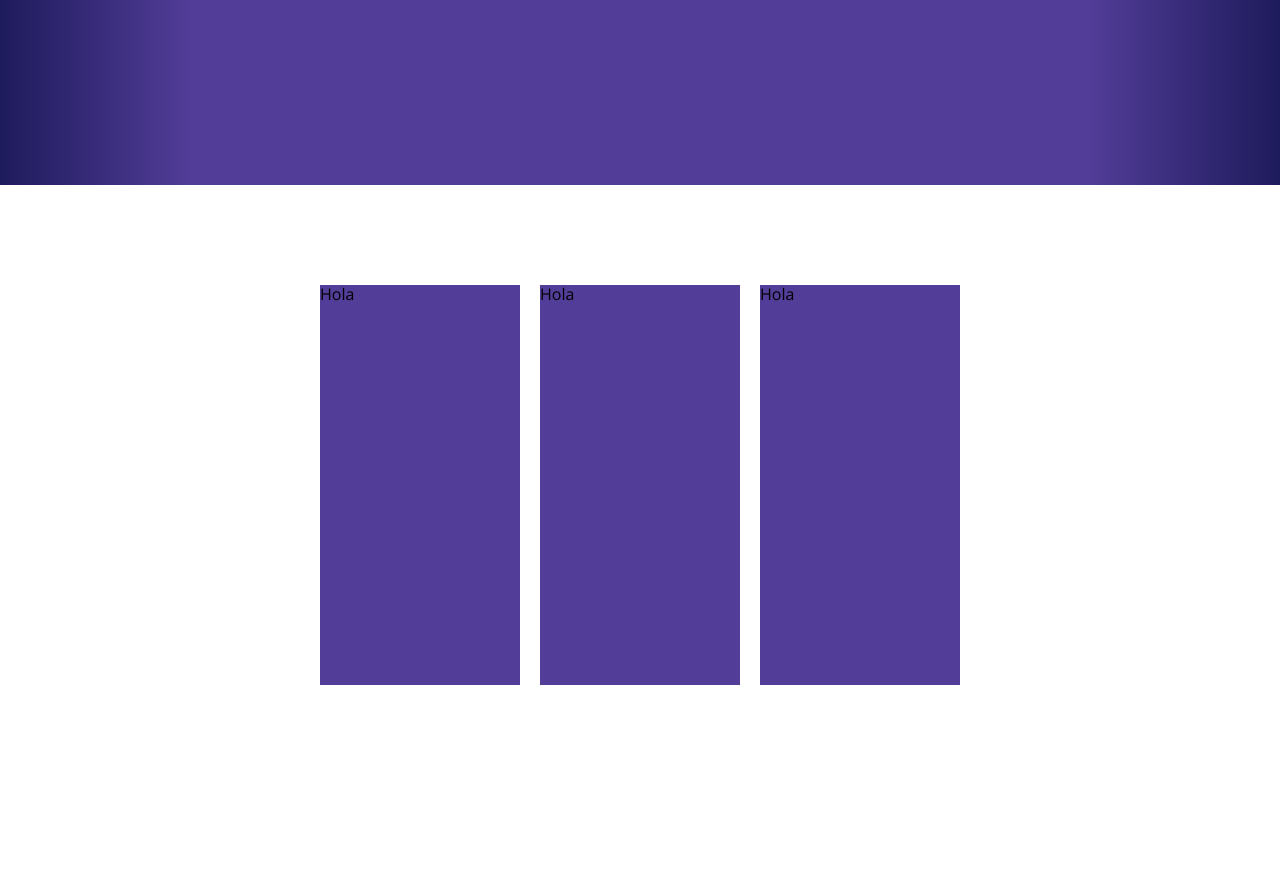
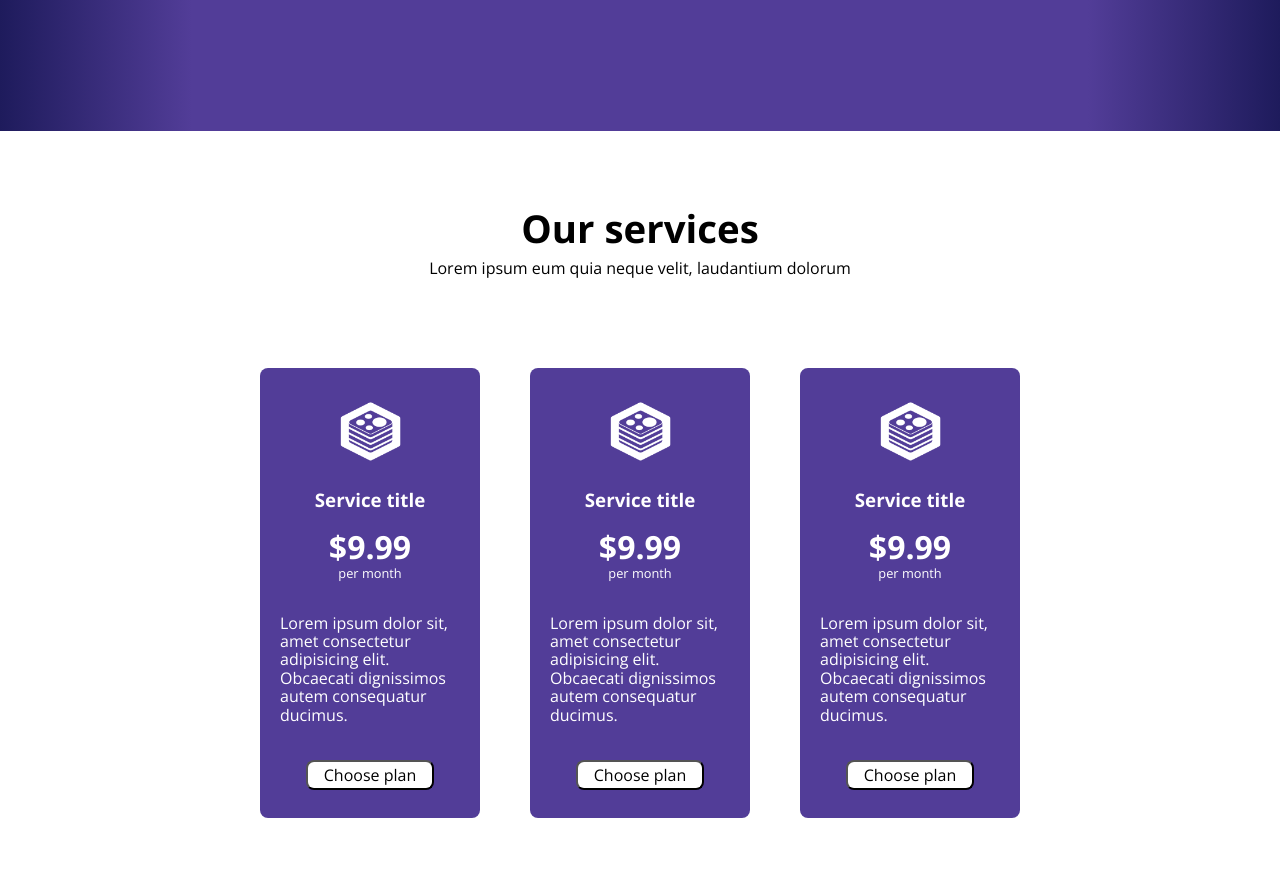
Before and after one commit to abdeleb/advantix-website, a plain HTML site: page index.html in a window 1280 px wide. Shown: the part 680-1573 px from the top of the page. Before the commit the page ends 1465 px from the top, so only its background shows below. Drawn offline with nearby package versions, Linux system fonts and the light colour scheme.

Commit message:
Our services

```diff
--- a/css/index.css
+++ b/css/index.css
@@ -52,17 +52,14 @@ header {
 }
 
 /* --- FRONT PAGE --- */
-main {
+
+.frontpage {
     background: rgb(30, 27, 92);
     background: linear-gradient(90deg, rgba(30, 27, 92, 1) 0%, rgba(82, 61, 152, 1) 15%, rgba(82, 61, 152, 1) 85%, rgba(30, 27, 92, 1) 100%);
-}
-
-.frontpage {
     display: flex;
     justify-content: center;
     align-items: center;
-    margin-bottom: 150px;
-    height: 80vh;
+    height: 92vh;
 }
 
 .frontpage-left {
--- a/css/our-services.css
+++ b/css/our-services.css
@@ -1,15 +1,67 @@
 .our-services {
+    display: flex;
+    flex-direction: column;
+    justify-content: center;
+    align-items: center;
+}
+
+.our-services h2 {
+    font-size: 2.4rem;
+    margin: 75px 0 0 0;
+}
+
+.our-services p {
+    font-weight: 100;
+    margin-top: 8px;
+}
+
+.card-container {
+    height: 600px;
     background-color: white;
-    height: 600px;
     display: flex;
     justify-content: center;
     align-items: center;
-    gap: 20px;
+    gap: 50px;
 }
 
-.card-service {
-    display: inline;
+.card {
+    display: flex;
+    flex-direction: column;
+    justify-content: center;
+    align-items: center;
     background-color: #523d98;
-    height: 400px;
-    width: 200px;
+    height: 450px;
+    width: 220px;
+    color: white;
+    border-radius: 8px;
 }
+
+.card img {
+    width: 75px;
+}
+
+/* Price */
+.card p:nth-child(3) {
+    font-weight: bold;
+    font-size: 2rem;
+    margin: 0;
+}
+/* Per month */
+.card p:nth-child(4) {
+    margin-top: 0;
+    font-weight: 100;
+    font-size: .8rem;
+}
+/* Card text */
+.card p:nth-child(5) {
+    font-weight: 300;
+    margin: 20px 20px;
+}
+
+.card button {
+    margin-top: 16px;
+    background-color: #ffffff;
+    color: black;
+    border-radius: 8px;
+    padding: 4px 16px;
+}
--- a/index.html
+++ b/index.html
@@ -41,10 +41,45 @@
           </div>
         </div>
       </section>
+
       <section class="our-services">
-        <div class="card-service">Hola</div>
-        <div class="card-service">Hola</div>
-        <div class="card-service">Hola</div>
+        <h2>Our services</h2>
+        <p>Lorem ipsum eum quia neque velit, laudantium dolorum</p>
+        <div class="card-container">
+          <div class="card">
+            <img src="./img/advantix-icon-white.png" />
+            <h3>Service title</h3>
+            <p>$9.99</p>
+            <p>per month</p>
+            <p>
+              Lorem ipsum dolor sit, amet consectetur adipisicing elit.
+              Obcaecati dignissimos autem consequatur ducimus.
+            </p>
+            <button>Choose plan</button>
+          </div>
+          <div class="card">
+            <img src="./img/advantix-icon-white.png" />
+            <h3>Service title</h3>
+            <p>$9.99</p>
+            <p>per month</p>
+            <p>
+              Lorem ipsum dolor sit, amet consectetur adipisicing elit.
+              Obcaecati dignissimos autem consequatur ducimus.
+            </p>
+            <button>Choose plan</button>
+          </div>
+          <div class="card">
+            <img src="./img/advantix-icon-white.png" />
+            <h3>Service title</h3>
+            <p>$9.99</p>
+            <p>per month</p>
+            <p>
+              Lorem ipsum dolor sit, amet consectetur adipisicing elit.
+              Obcaecati dignissimos autem consequatur ducimus.
+            </p>
+            <button>Choose plan</button>
+          </div>
+        </div>
       </section>
     </main>
   </body>
```
